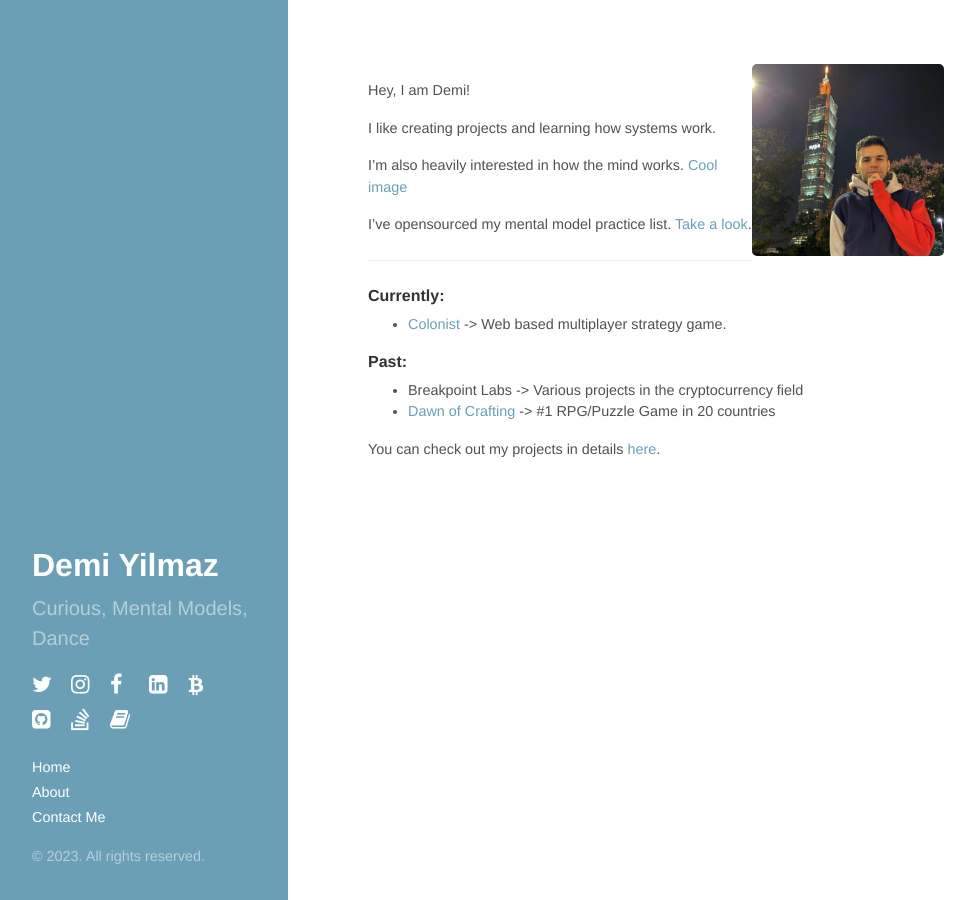
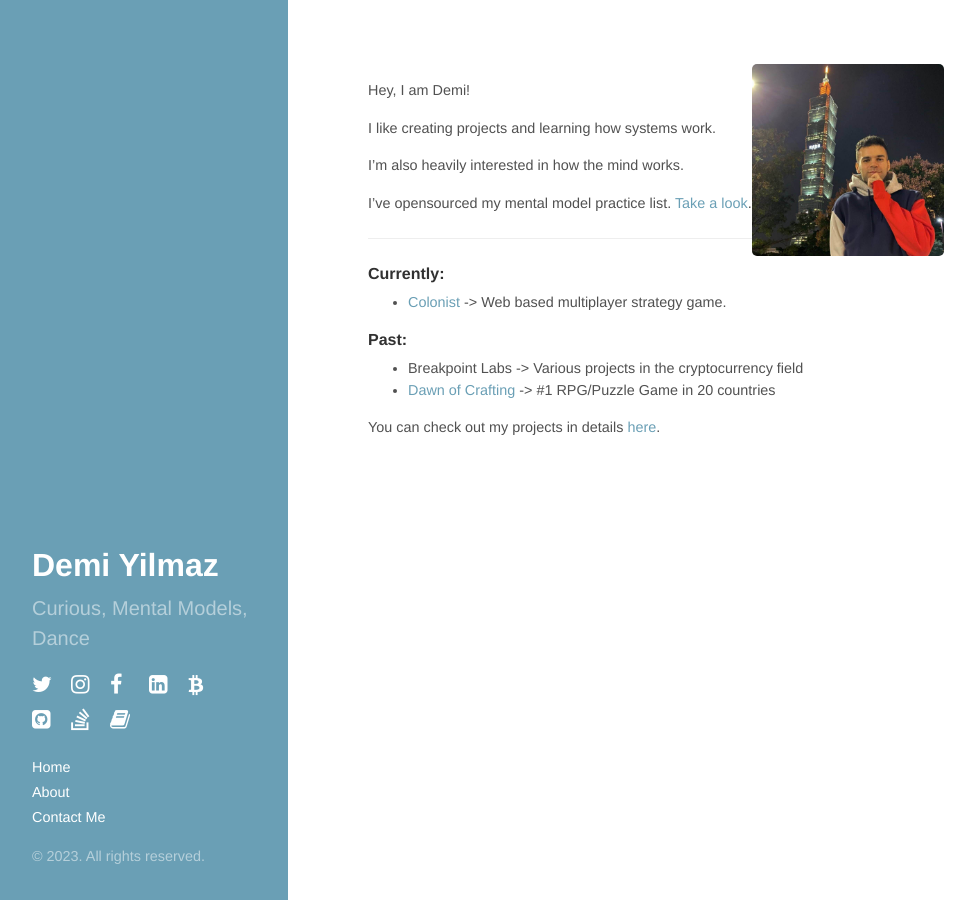
Before and after one commit to demiculus/demiculus.github.io, a Jekyll site: the page built from index.md, in a window 1280 px wide. Shown: the whole page, without its empty margins (0-975 px from the left). Built offline with Jekyll 4.4.1, drawn with Linux system fonts in a browser that asks for light colours; nearby versions of some CDN libraries.

Commit message:
edit index

```diff
--- a/index.md
+++ b/index.md
@@ -9,7 +9,7 @@ Hey, I am Demi!
 
 I like creating projects and learning how systems work.
 
-I'm also heavily interested in how the mind works. [Cool image](https://prnt.sc/pdn74e)
+I'm also heavily interested in how the mind works.
 
 I've opensourced my mental model practice list. [Take a look](https://mmpractices.com/).
 
```
